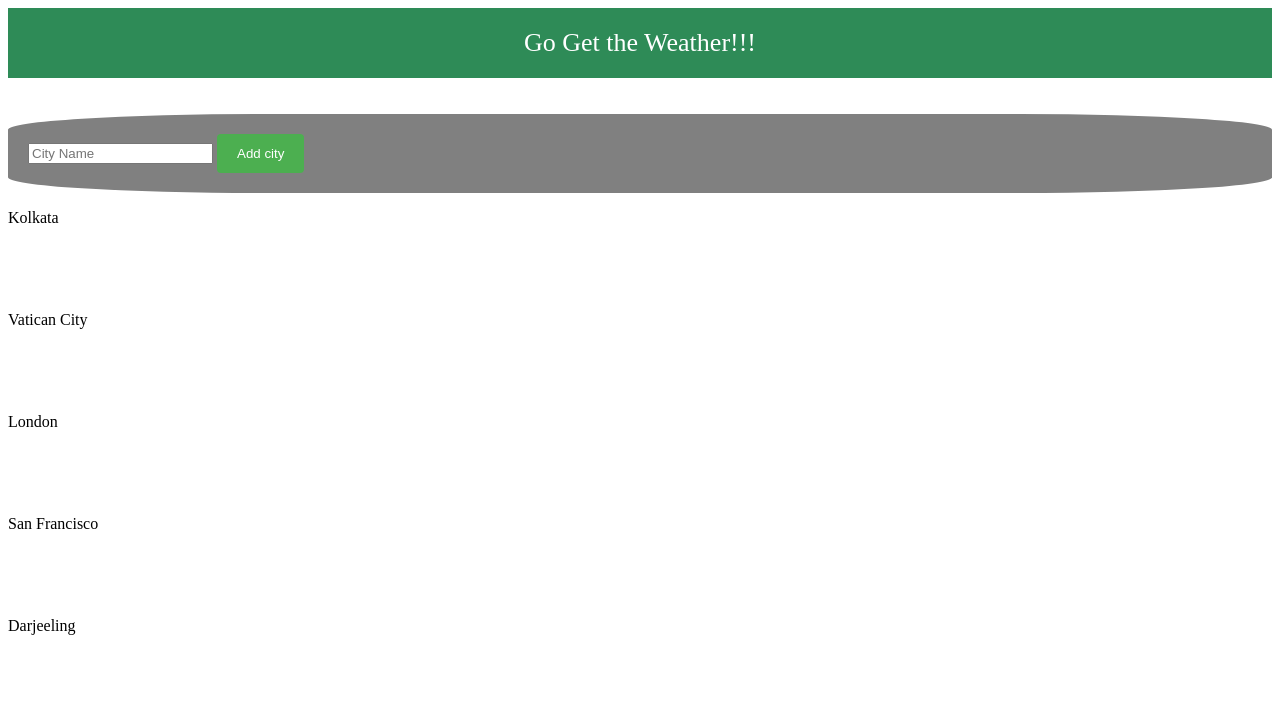
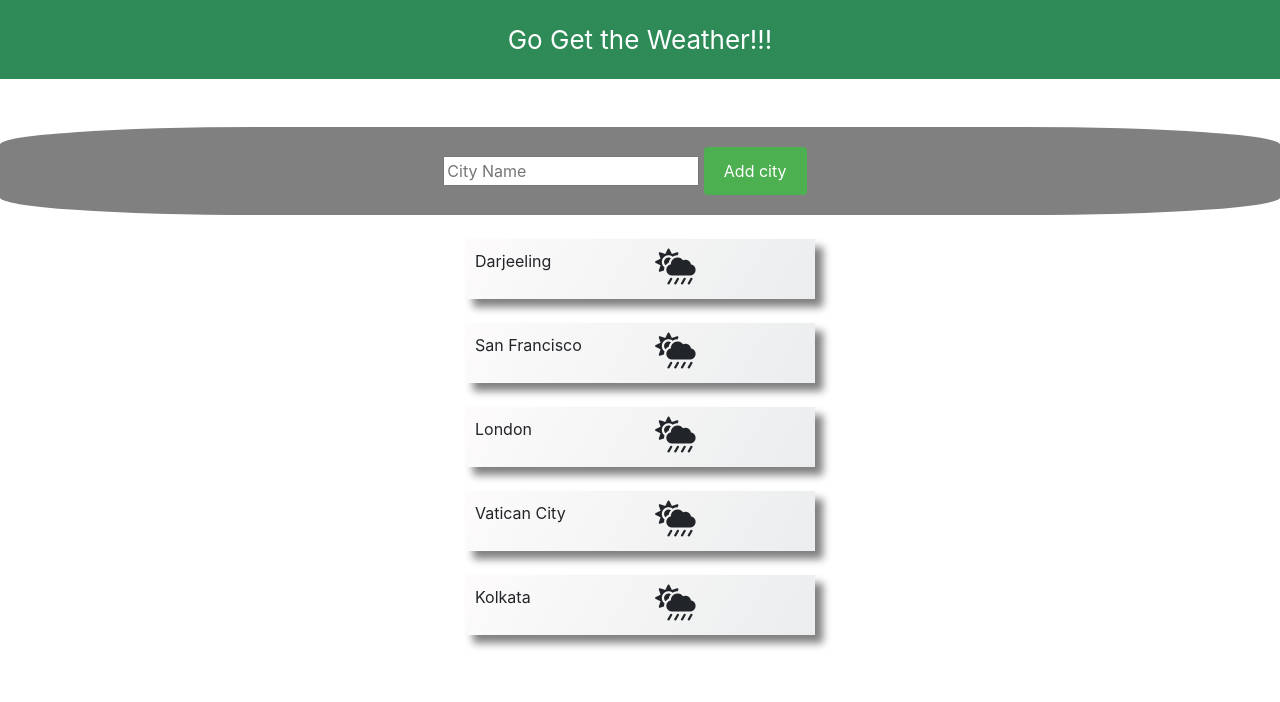
Before and after one commit to promaroy/weatherapp, a Django app: page / in a window 1280 px wide. Shown: the top 702 px of the page. Run offline with Django 3.2, Linux system fonts and the light colour scheme; data comes from the database, SQL or seed files in the repository; both versions use the stored data as it was after the commit; data that the repository does not hold is empty; some libraries are stand-ins or nearby versions.

Commit message:
order changed

```diff
--- a/website/myapp/template/index.html
+++ b/website/myapp/template/index.html
@@ -9,7 +9,7 @@
       background-color: seagreen;
       color:white;
     }
-    .container{
+    .containerr{
       border-radius: 20%;
       background-color: grey;
       padding: 20px;
@@ -32,27 +32,42 @@
    input[type=submit]:hover{
      background-color:  red;
    }
+   .box{
+     background-image: linear-gradient(120deg, #fdfbfb 0%, #ebedee 100%);
+     padding: 10px;
+     box-shadow: 8px 8px 8px grey;
+
+   }
     </style>
     <meta charset="utf-8">
+
+  <meta name="viewport" content="width=device-width, initial-scale=1">
+  <link rel="stylesheet" href="https://maxcdn.bootstrapcdn.com/bootstrap/4.3.1/css/bootstrap.min.css">
+  <script src="https://ajax.googleapis.com/ajax/libs/jquery/3.4.0/jquery.min.js"></script>
+  <script src="https://cdnjs.cloudflare.com/ajax/libs/popper.js/1.14.7/umd/popper.min.js"></script>
+  <script src="https://maxcdn.bootstrapcdn.com/bootstrap/4.3.1/js/bootstrap.min.js"></script>
+  <link rel='stylesheet' href='https://use.fontawesome.com/releases/v5.7.0/css/all.css' integrity='sha384-lZN37f5QGtY3VHgisS14W3ExzMWZxybE1SJSEsQp9S+oqd12jhcu+A56Ebc1zFSJ' crossorigin='anonymous'>
     <title></title>
   </head>
   <body>
     <div class="header">Go Get the Weather!!!</div>
     <br><br>
-    <div class="container"><form method = 'POST'>
+    <div class="containerr"><div class="row"><div class="col-sm-4"></div><div class="col-sm-6"><form method = 'POST'>
       {% csrf_token %}
     <!--  <label for = "cname">City Name</label>
       <input type = "text" id="cname" name="city" placeholder="enter city">-->
        {{form.name}}
       <input type="submit" value="Add city">
-    </form></div>
-    <div class="col">
+    </form></div></div></div><br>
+  <div class="container"><div class="row">
+    <div class="col-sm-4"></div><div class="col-sm-4">
       {% for weather in weather_data %}
       <div class="box">
+        <div class="row"><div class="col-sm-6">
         <p>{{weather.city}}</p>
-        <br><p>{{weather.temperature}}</p>
-        <br><p>{{weather.description}}</p></div>
+        <p>{{weather.temperature}}</p>
+        <p>{{weather.description}}</p></div><div class="col-sm-6"><i class='fas fa-cloud-sun-rain' style='font-size:36px' 'color:blue'></i></div></div></div><br>
         {% endfor %}
-      </div>
+      </div></div></div><div>
       </body>
 </html>
--- a/website/myapp/views.py
+++ b/website/myapp/views.py
@@ -26,7 +26,8 @@ def home(request):
             #'icon' : city_weather['weather'][0]['icon']
 
         }
-        weather_data.append(weather)
+        #weather_data.append(weather)
+        weather_data.insert(0,weather)#to show the last insert on the top
 
     context = {'weather_data' : weather_data, 'form' : form}
 
```
Also changed, not shown: website/db.sqlite3.
